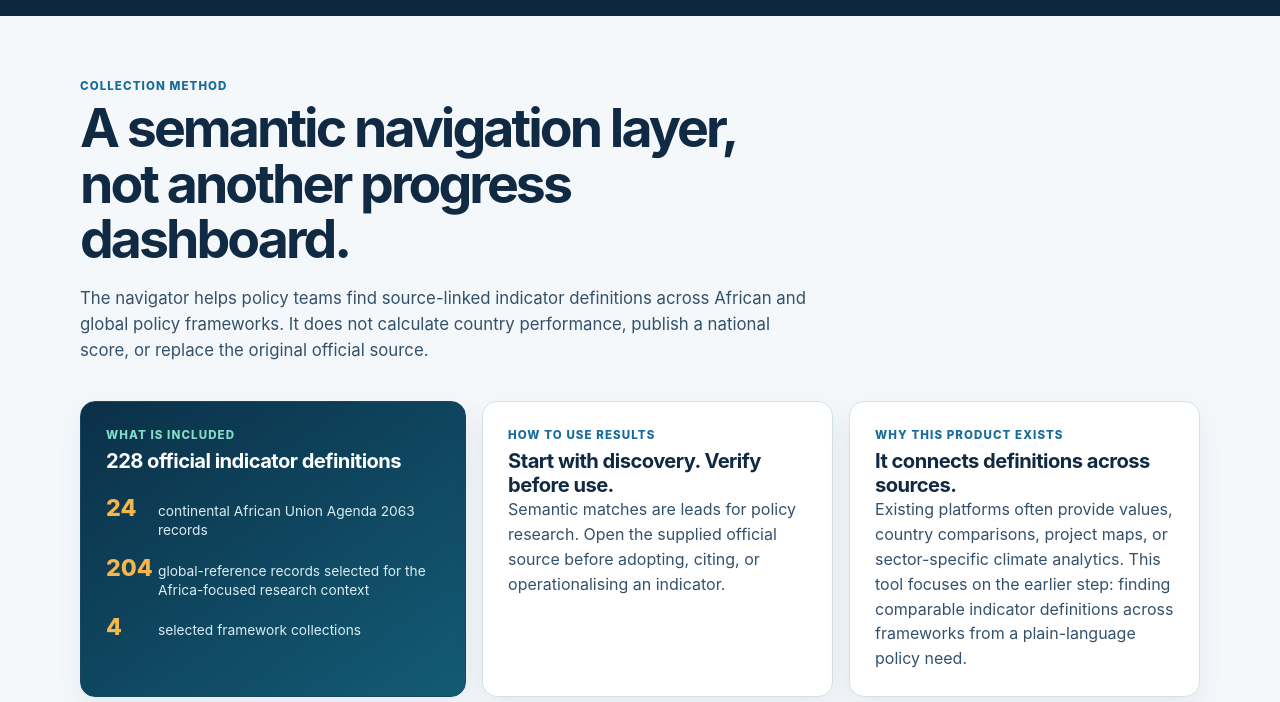
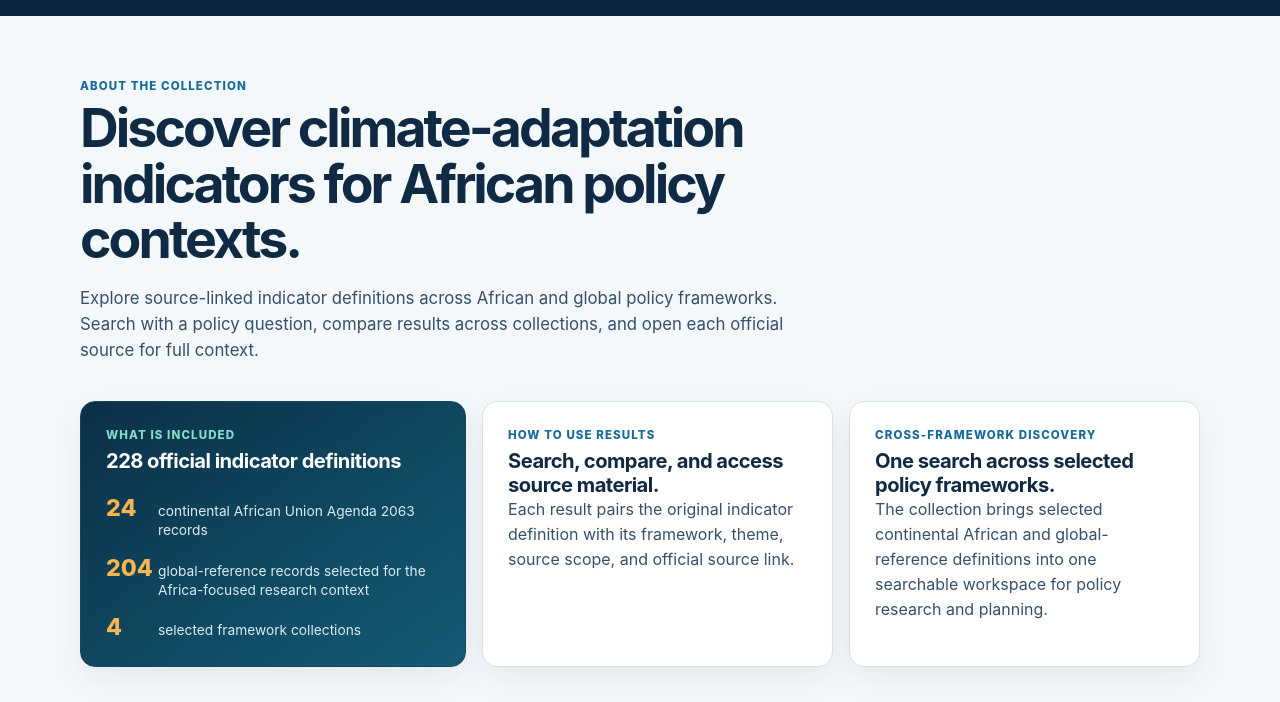
Before and after one commit to liligao248/africa-adaptation-indicator-navigator, a plain HTML site: page about.html in a window 1280 px wide. Shown: the part 60-762 px from the top of the page. Drawn offline with Linux system fonts and the light colour scheme.

Commit message:
Refine public collection copy

```diff
--- a/about.html
+++ b/about.html
@@ -27,9 +27,9 @@
 
     <main class="about-page">
       <section class="about-intro" aria-labelledby="about-title">
-        <p class="section-kicker">Collection method</p>
-        <h1 id="about-title">A semantic navigation layer, not another progress dashboard.</h1>
-        <p>The navigator helps policy teams find source-linked indicator definitions across African and global policy frameworks. It does not calculate country performance, publish a national score, or replace the original official source.</p>
+        <p class="section-kicker">About the collection</p>
+        <h1 id="about-title">Discover climate-adaptation indicators for African policy contexts.</h1>
+        <p>Explore source-linked indicator definitions across African and global policy frameworks. Search with a policy question, compare results across collections, and open each official source for full context.</p>
       </section>
 
       <section class="about-grid" aria-label="Collection details">
@@ -45,14 +45,14 @@
 
         <article class="about-card">
           <p class="section-kicker">How to use results</p>
-          <h2>Start with discovery. Verify before use.</h2>
-          <p>Semantic matches are leads for policy research. Open the supplied official source before adopting, citing, or operationalising an indicator.</p>
+          <h2>Search, compare, and access source material.</h2>
+          <p>Each result pairs the original indicator definition with its framework, theme, source scope, and official source link.</p>
         </article>
 
         <article class="about-card">
-          <p class="section-kicker">Why this product exists</p>
-          <h2>It connects definitions across sources.</h2>
-          <p>Existing platforms often provide values, country comparisons, project maps, or sector-specific climate analytics. This tool focuses on the earlier step: finding comparable indicator definitions across frameworks from a plain-language policy need.</p>
+          <p class="section-kicker">Cross-framework discovery</p>
+          <h2>One search across selected policy frameworks.</h2>
+          <p>The collection brings selected continental African and global-reference definitions into one searchable workspace for policy research and planning.</p>
         </article>
       </section>
 
```
